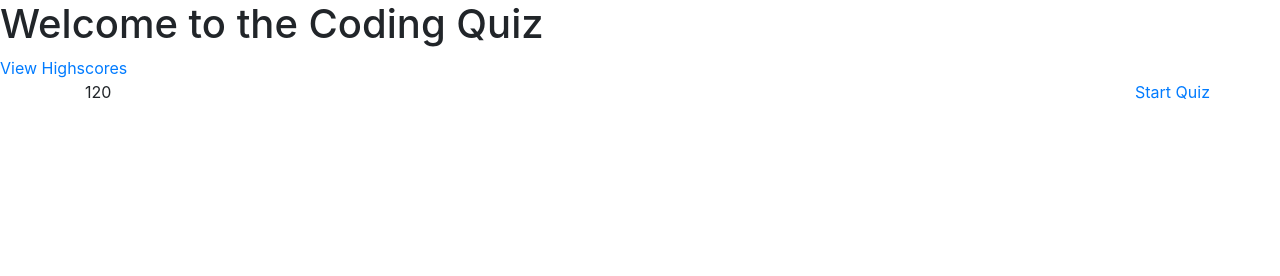
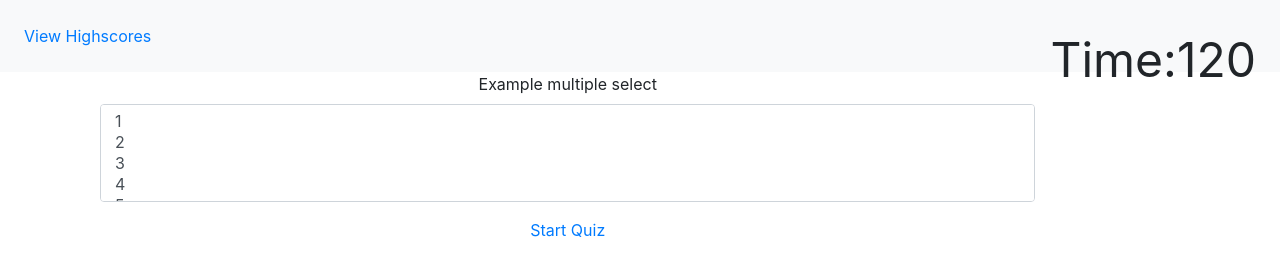
Before and after one commit to Th3Freeman/Coding_Quiz, a plain HTML site: page index.html in a window 1280 px wide. Drawn offline with nearby package versions, Linux system fonts and the light colour scheme; files that its build step writes are made by us from their sources.

Commit message:
refined index.html styling with bootstrap commands and found a multiple choice form that could work

```diff
--- a/index.html
+++ b/index.html
@@ -7,30 +7,32 @@
     <meta http-equiv="X-UA-Compatible" content="ie=edge">
     <link rel="stylesheet" href="https://cdnjs.cloudflare.com/ajax/libs/twitter-bootstrap/4.3.1/css/bootstrap.min.css">
     <link rel="stylesheet" href="https://cdnjs.cloudflare.com/ajax/libs/font-awesome/5.11.2/css/all.min.css">
-    <link rel="stylesheet" href="style.css">
+    <link rel="stylesheet" href="style/style.css">
     <title>Coding Quiz!</title>
 </head>
 
 <body>
-    <header>
-        <h1>Welcome to the Coding Quiz</h1>
-    </header>
-    </div>
-    <div class="buttons">
+    <nav class="p-4 bg-light">
+        <a class="viewHigh" href="viewHighScores.html">View Highscores</a>
+        <div class="float-right timer">Time:120</div>
+    </nav>
 
-        <a class="viewHigh" href="">View Highscores</a>
 
-    </div>
     <div class="container">
-        <div class="row" class="timer">
-            <div class="col">
-                <div class="time">
-                    <div id="seconds">120</div>
-                </div>
-            </div>
+        <div class="row justify-content-center">
+            <div class="col text-center quizBody">
+                <form action="">
+                    <div class="form-group">
+                        <label for="exampleFormControlSelect2">Example multiple select</label>
+                        <select multiple class="form-control" id="exampleFormControlSelect2">
+                            <option>1</option>
+                            <option>2</option>
+                            <option>3</option>
+                            <option>4</option>
+                            <option>5</option>
+                        </select>
+                    </div>
 
-            <div class="quizBody">
-                <form action="">
                     <div class="score">
 
                     </div>
@@ -40,13 +42,17 @@
                     <a class="start" href="">Start Quiz</a>
                 </form>
 
+
             </div>
 
         </div>
 
-        <script src="https://cdnjs.cloudflare.com/ajax/libs/jquery/3.4.1/jquery.slim.min.js"></script>
-        <script src="https://cdnjs.cloudflare.com/ajax/libs/popper.js/1.15.0/umd/popper.min.js"></script>
-        <script src="https://cdnjs.cloudflare.com/ajax/libs/twitter-bootstrap/4.3.1/js/bootstrap.min.js"></script>
+    </div>
+
+    <script src="assets/java.js"></script>
+    <script src="https://cdnjs.cloudflare.com/ajax/libs/jquery/3.4.1/jquery.slim.min.js"></script>
+    <script src="https://cdnjs.cloudflare.com/ajax/libs/popper.js/1.15.0/umd/popper.min.js"></script>
+    <script src="https://cdnjs.cloudflare.com/ajax/libs/twitter-bootstrap/4.3.1/js/bootstrap.min.js"></script>
 </body>
 
 </html>
--- a/style/style.css
+++ b/style/style.css
@@ -0,0 +1,3 @@
+.timer {
+    font-size: 300%;
+}
```
